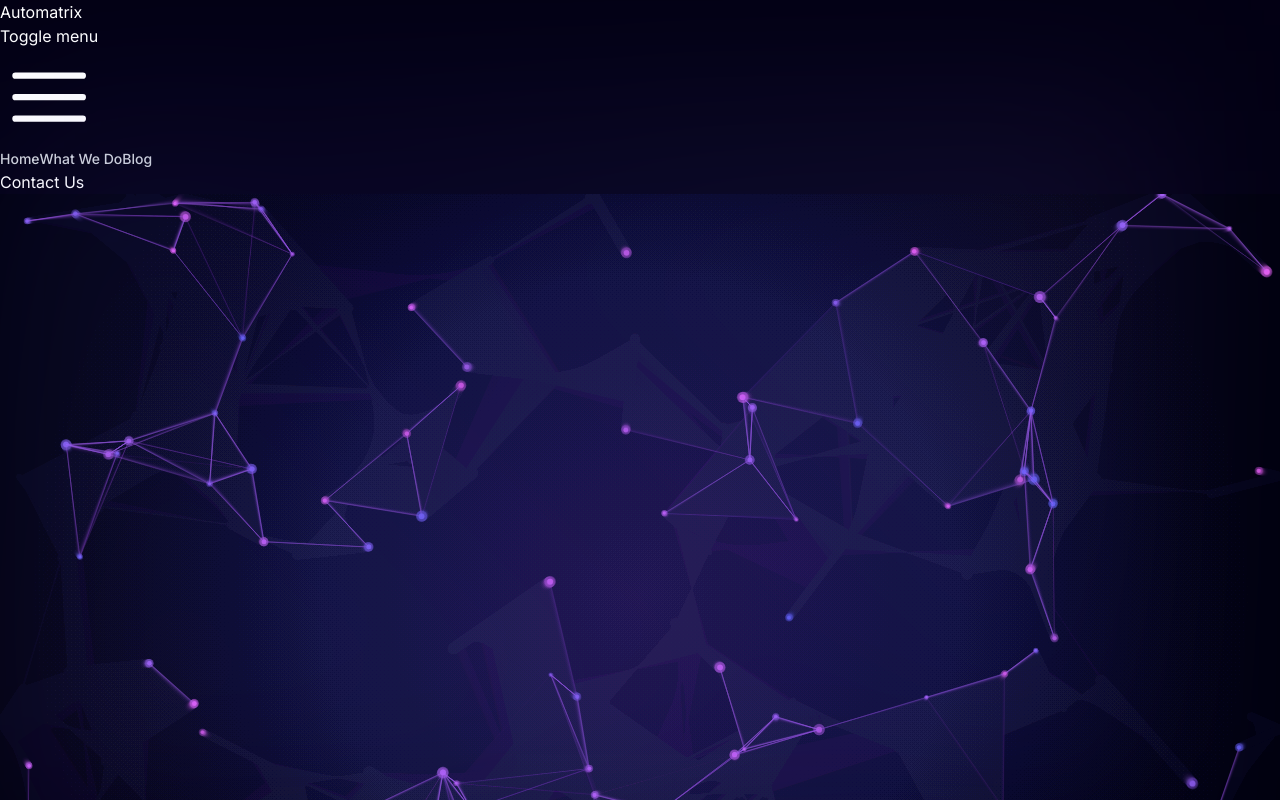
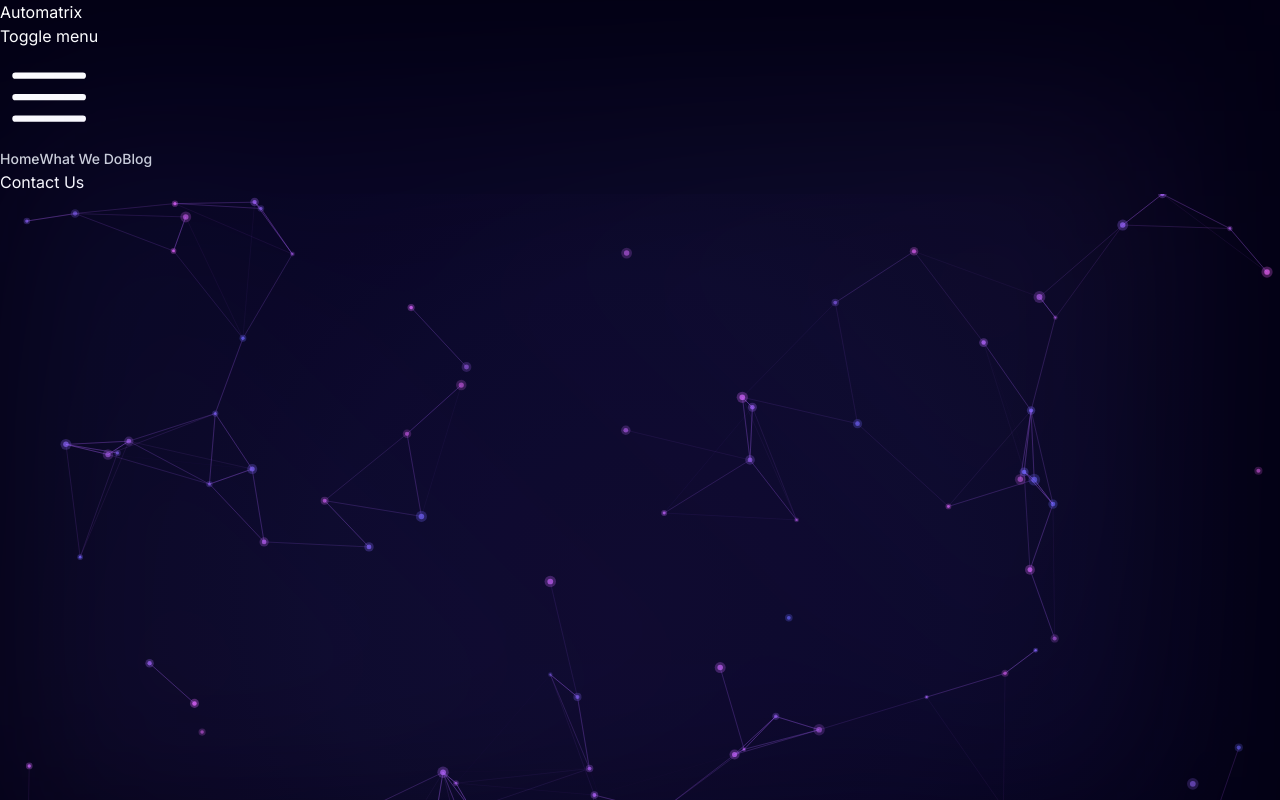
Before and after one commit to bharat22goyal/ai-agency, a Next.js app: page / in a window 1280 px wide. Shown: the top 800 px of the page. Built offline with nearby package versions, Linux system fonts and the light colour scheme.

Commit message:
smoother background

```diff
--- a/src/components/Background.tsx
+++ b/src/components/Background.tsx
@@ -41,7 +41,7 @@ export default function Background() {
           y: (Math.random() - 0.5) * 0.5
         }
         this.hue = Math.random() * 60 - 30 // Range from -30 to 30
-        this.brightness = 0.3 + Math.random() * 0.4
+        this.brightness = 0.5 + Math.random() * 0.3 // Increased base brightness
       }
 
       update(width: number, height: number) {
@@ -67,7 +67,7 @@ export default function Background() {
         // Draw glow
         ctx.beginPath()
         ctx.arc(this.x, this.y, this.radius * 2, 0, Math.PI * 2)
-        ctx.fillStyle = `hsla(${270 + this.hue}, 100%, 70%, ${this.brightness * 0.3})`
+        ctx.fillStyle = `hsla(${270 + this.hue}, 100%, 70%, ${this.brightness * 0.4})`
         ctx.fill()
       }
     }
@@ -94,8 +94,9 @@ export default function Background() {
     const animate = () => {
       if (!ctx || !canvas) return
 
-      // Clear with fade effect
-      ctx.fillStyle = 'rgba(3, 0, 20, 0.1)'
+      // Clear canvas completely
+      ctx.clearRect(0, 0, canvas.width, canvas.height)
+      ctx.fillStyle = 'rgb(3, 0, 20)'
       ctx.fillRect(0, 0, canvas.width, canvas.height)
 
       // Update and draw nodes
@@ -109,7 +110,7 @@ export default function Background() {
           const distance = Math.sqrt(dx * dx + dy * dy)
 
           if (distance < maxDistance) {
-            const opacity = (1 - distance / maxDistance) * 0.2
+            const opacity = (1 - distance / maxDistance) * 0.3 // Increased connection opacity
             ctx.beginPath()
             ctx.moveTo(node.x, node.y)
             ctx.lineTo(connectedNode.x, connectedNode.y)
@@ -131,8 +132,8 @@ export default function Background() {
         canvas.height / 2,
         canvas.width / 2
       )
-      gradient.addColorStop(0, 'rgba(139, 92, 246, 0.03)')
-      gradient.addColorStop(0.5, 'rgba(99, 102, 241, 0.02)')
+      gradient.addColorStop(0, 'rgba(139, 92, 246, 0.05)')
+      gradient.addColorStop(0.5, 'rgba(99, 102, 241, 0.03)')
       gradient.addColorStop(1, 'rgba(3, 0, 20, 0)')
       ctx.fillStyle = gradient
       ctx.fillRect(0, 0, canvas.width, canvas.height)
```
